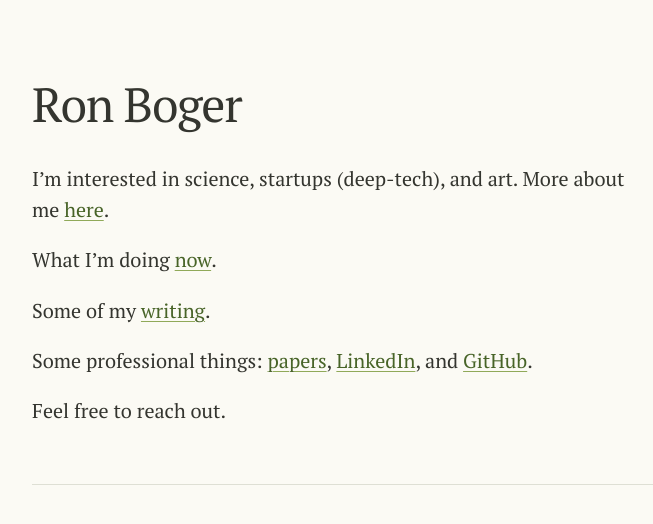
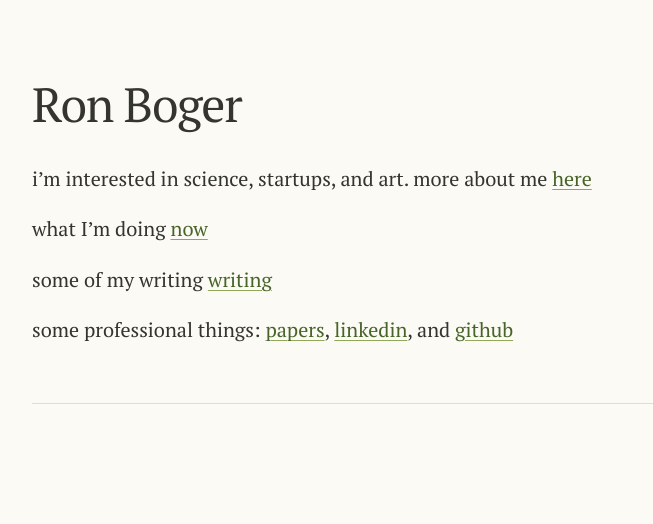
Before and after one commit to ronboger/ronboger.github.io, a Jekyll site: the page built from index.html, in a window 1280 px wide. Shown: the top 524 px of the page, without its empty margins (258-911 px from the left). Built offline with Jekyll 4.4.1, drawn with Linux system fonts in a browser that asks for light colours; the list of posts is cut into pages by our own code.

```diff
--- a/_config.yml
+++ b/_config.yml
@@ -8,14 +8,14 @@ title:               Ron Boger
 # tagline:             'personal site + musings'
 tagline:             ''
 description:         'Notes on biology, computation, science, and other things.'
-url:                 https://ronboger.github.io
+url:                 https://ronboger.com
 baseurl:             ''
 paginate:            5
 
 # About/contact
 author:
   name:              Ron Boger
-  url:               https://ronboger.github.io
+  url:               https://ronboger.com
   email:             ronnyb@jhu.edu
 
 # Custom vars
--- a/index.html
+++ b/index.html
@@ -1,28 +1,28 @@
 ---
 layout: default
 title: Home
-description: Ron Boger — science, startups, and art.
+description: ron boger
 body_class: home
 ---
 
 <main id="main-content" class="home-page">
-  <h1 class="visually-hidden">Ron Boger</h1>
+  <h1 class="visually-hidden">ron boger</h1>
 
   <p>
-    I’m interested in science, startups (deep-tech), and art. More about me <a href="{{ '/about/' | relative_url }}">here</a>.
+    i’m interested in science, startups, and art. more about me <a href="{{ '/about/' | relative_url }}">here</a>
   </p>
 
   <p>
-    What I’m doing <a href="{{ '/now/' | relative_url }}">now</a>.
+    what I’m doing <a href="{{ '/now/' | relative_url }}">now</a>
   </p>
 
   <p>
-    Some of my <a href="{{ '/archive/' | relative_url }}">writing</a>.
+    some of my writing <a href="{{ '/archive/' | relative_url }}">writing</a>
   </p>
 
   <p>
-    Some professional things: <a href="https://scholar.google.com/citations?user=qU-JFvMAAAAJ&amp;hl=en">papers</a>, <a href="https://www.linkedin.com/in/ronboger">LinkedIn</a>, and <a href="https://github.com/ronboger/">GitHub</a>.
+    some professional things: <a href="https://scholar.google.com/citations?user=qU-JFvMAAAAJ&amp;hl=en">papers</a>, <a href="https://www.linkedin.com/in/ronboger">linkedin</a>, and <a href="https://github.com/ronboger/">github</a>
   </p>
 
-  <p>Feel free to reach out.</p>
+  <!-- <p>feel free to reach out</p> -->
 </main>
```
Also changed, not shown: _nowArchives/2023-03-20-berk.md (added, +14 -0 lines), about.md (+9 -5 lines), now.md (+3 -5 lines), README.md.
